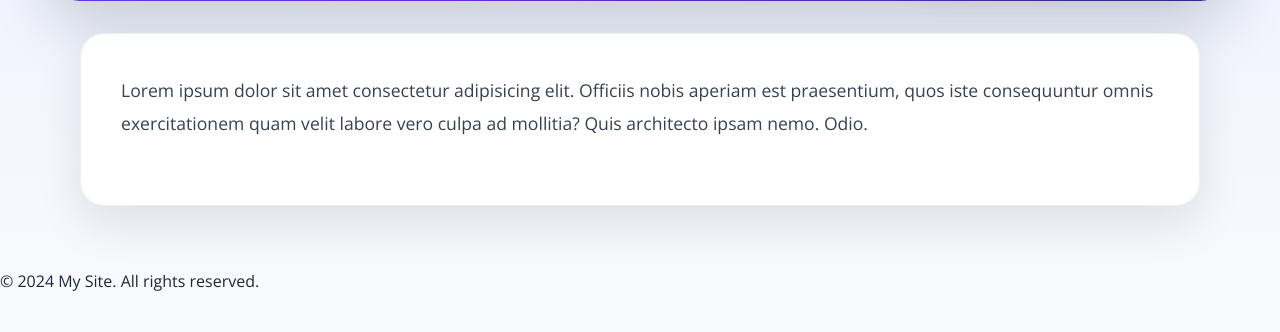
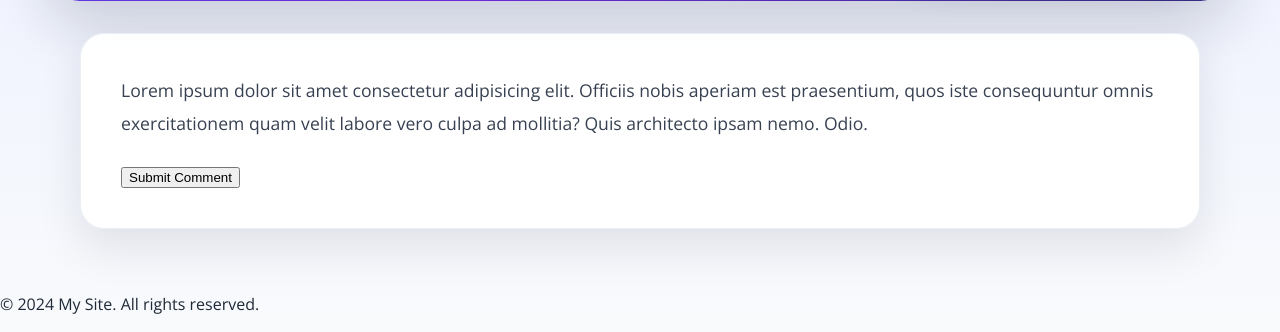
Before and after one commit to vaniltonpaulo/blog, a Django app: a page that uses blog/templates/blog/post-detail.html in a window 1280 px wide. Shown: the part 468-800 px from the top of the page. Run offline with Django 5.2, Linux system fonts and the light colour scheme; data comes from the database, SQL or seed files in the repository.

Commit message:
Adding a Comment Form

```diff
--- /dev/null
+++ b/blog/forms.py
@@ -0,0 +1,12 @@
+from django import forms
+from .models import Comment
+
+class CommentForm(forms.Form):
+    class Meta:
+        model = Comment
+        exclude = ['post']  # We will set the post field in the view, so we exclude it from the form
+        labels = {
+            'name': 'Your Name',
+            'email': 'Your Email',
+            'comment': 'Your Comment'
+        }
--- a/blog/templates/blog/post-detail.html
+++ b/blog/templates/blog/post-detail.html
@@ -40,10 +40,11 @@
 
 <section id="post-content">
     {{ post.content|linebreaks }}
-
+ <!--you have to create a forms.py file .-->
     <div>
         <form>
-
+            {{ comment_form}}
+            <button type="submit">Submit Comment</button>
         </form>
     </div>
 </section>
--- a/blog/views.py
+++ b/blog/views.py
@@ -1,5 +1,6 @@
 from django.shortcuts import render, get_object_or_404
 from django.views.generic import ListView, DetailView
+from .forms import CommentForm
 
 from .models import Post
 
@@ -43,5 +44,6 @@ class SinglePostView(DetailView):
         # Get all tags associated with this post
         post_tags = current_post.tags.all()
         context['post_tags'] = post_tags
+        context['comment_form'] = CommentForm() # Add an empty comment form to the context
 
         return context
```
